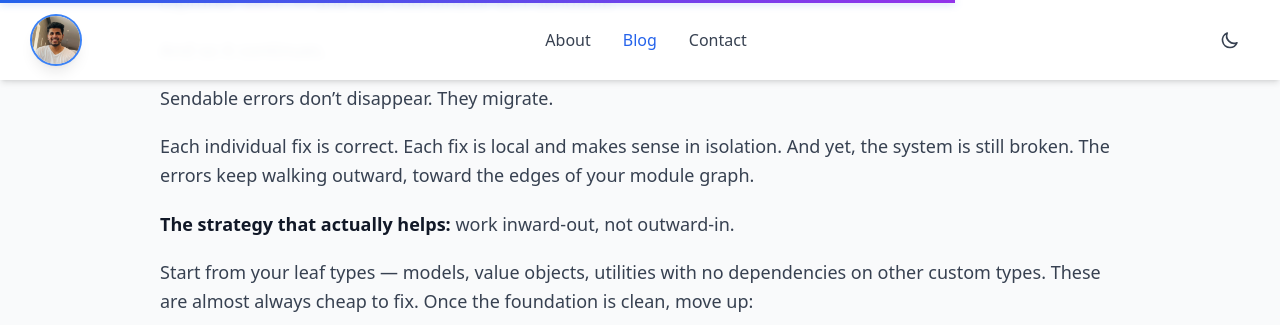
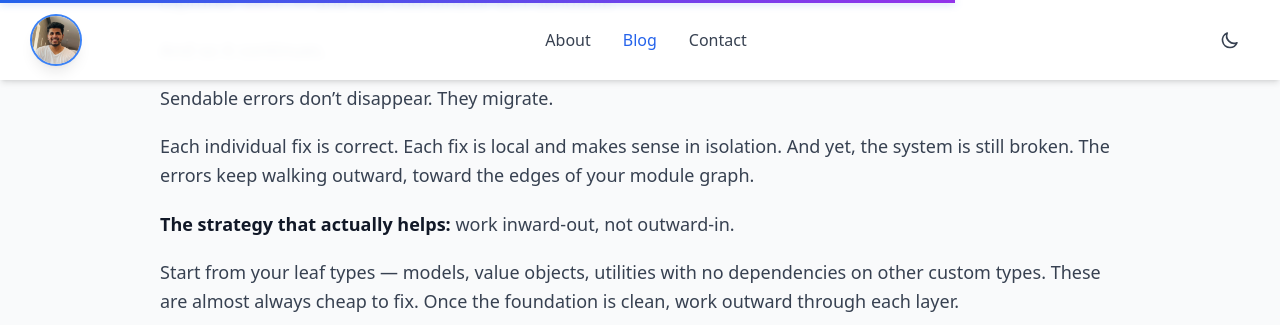
Before and after one commit to rajmanikush/rajmanikush.github.io, a Jekyll site: the page built from _posts/2026-04-26-sendable-migration-large-codebase-mental-models.md, in a window 1280 px wide and 900 px high, scrolled down 11445 px, cut to the strip 0-325 px from the top of the window. Built offline with Jekyll 4.4.1, drawn with Linux system fonts in a browser that asks for light colours; nearby versions of some CDN libraries; comment, search, counter and statistics services are not loaded.

Commit message:
fix: remove dangling colon before migration order diagram
Co-Authored-By: Claude Sonnet 4.6 <noreply@anthropic.com>

```diff
--- a/_posts/2026-04-26-sendable-migration-large-codebase-mental-models.md
+++ b/_posts/2026-04-26-sendable-migration-large-codebase-mental-models.md
@@ -321,7 +321,7 @@ Each individual fix is correct. Each fix is local and makes sense in isolation.
 
 **The strategy that actually helps:** work inward-out, not outward-in.
 
-Start from your leaf types — models, value objects, utilities with no dependencies on other custom types. These are almost always cheap to fix. Once the foundation is clean, move up:
+Start from your leaf types — models, value objects, utilities with no dependencies on other custom types. These are almost always cheap to fix. Once the foundation is clean, work outward through each layer.
 
 {% include image.html
    src="/images/blog/sendable-migration-large-codebase-mental-models/inward-out-migration-order.png"
```
